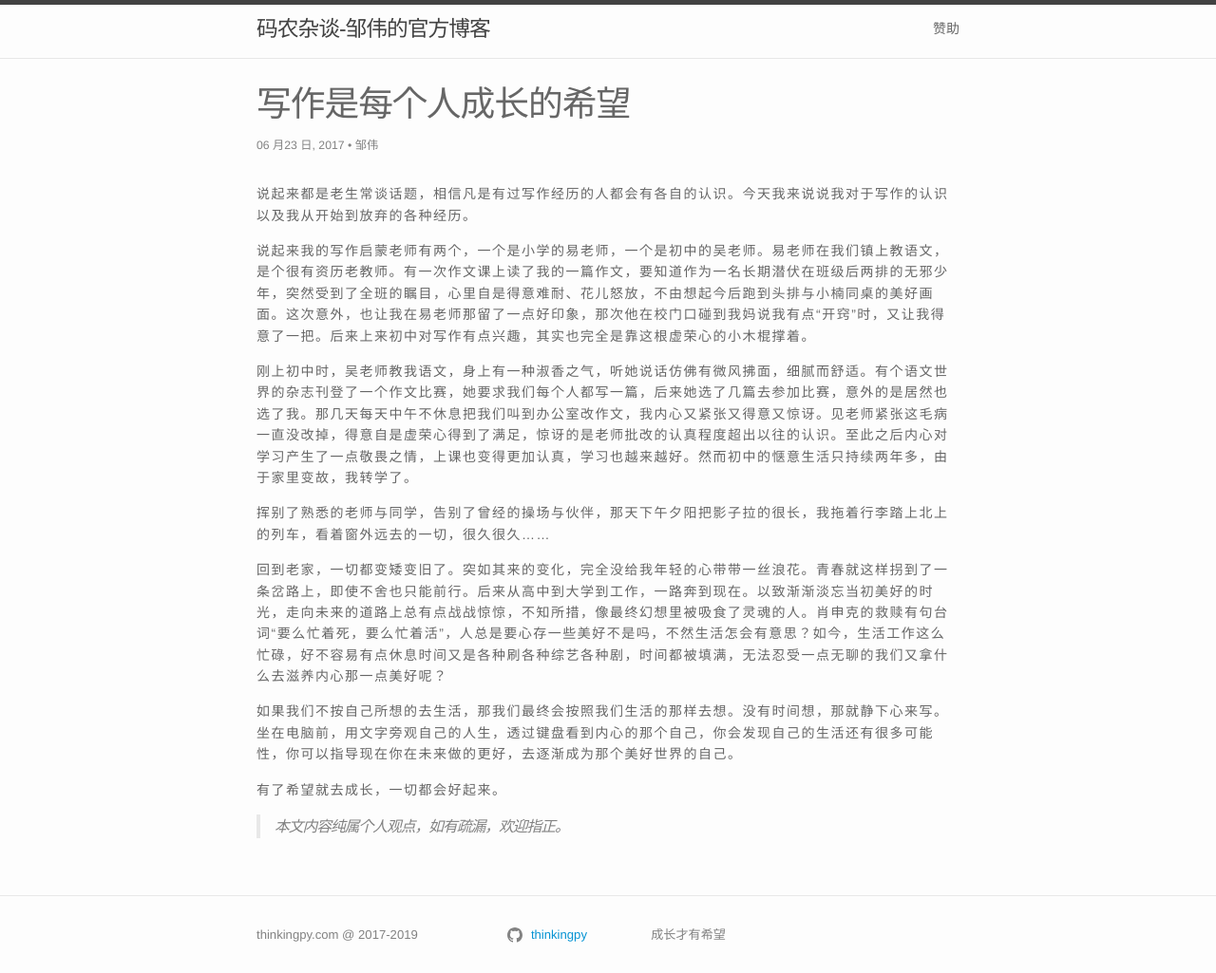
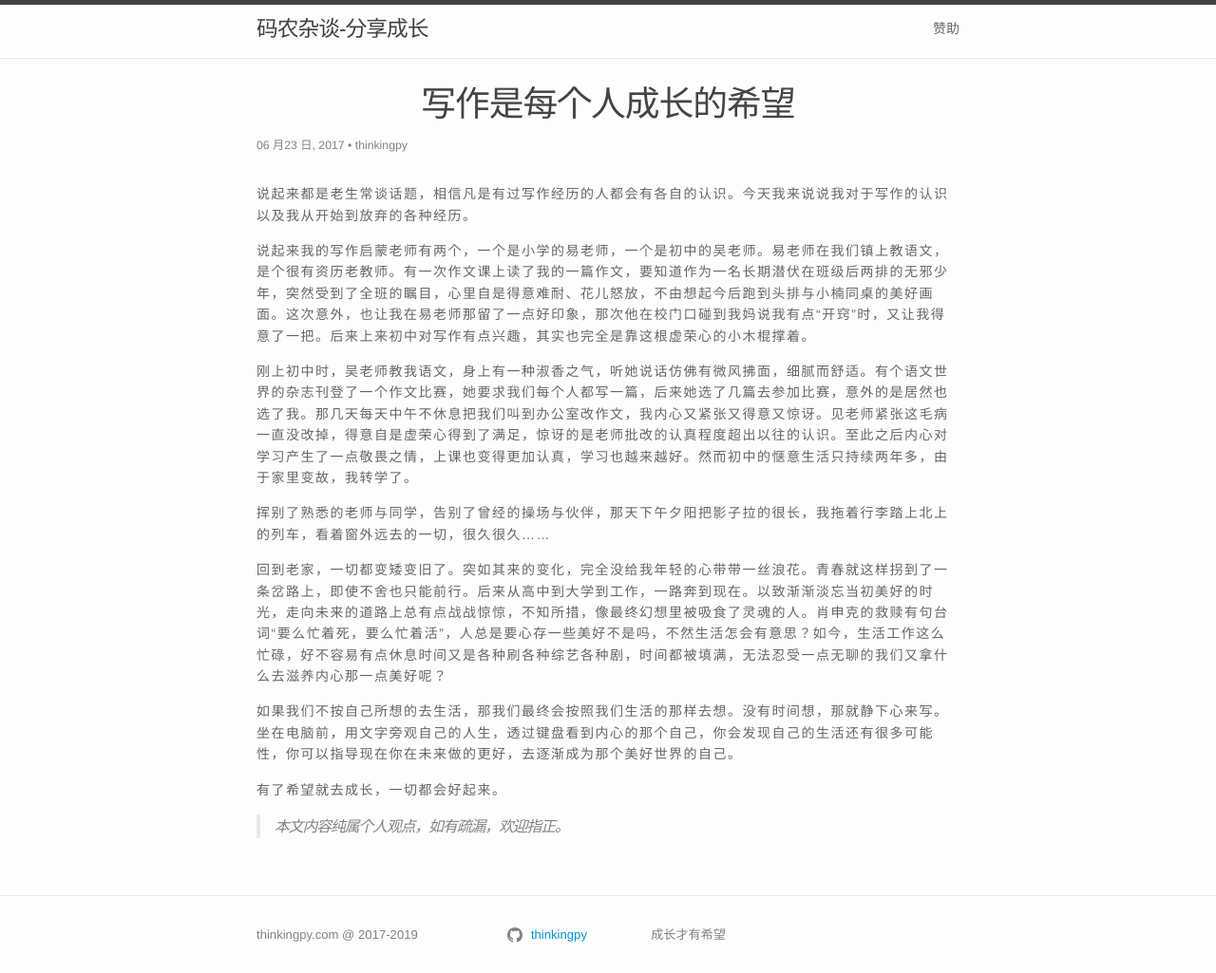
Before and after one commit to thinkingpy/thinkingpy.github.io, a Jekyll site: the page built from _posts/2017-09-23-writing-is-hope.md, in a window 1280 px wide. Shown: the whole page at 95% size. Built offline with Jekyll 4.4.1, drawn with Linux system fonts in a browser that asks for light colours.

Commit message:
update post

```diff
--- a/_config.yml
+++ b/_config.yml
@@ -13,7 +13,7 @@
 # you will see them accessed via {{ site.title }}, {{ site.email }}, and so on.
 # You can create any custom variable you would like, and they will be accessible
 # in the templates via {{ site.myvariable }}.
-title: 码农杂谈-邹伟的官方博客
+title: 码农杂谈-分享成长
 email: thinkingpy@163.com
 slogan: 成长才有希望
 description: >- # this means to ignore newlines until "baseurl:"
--- a/_posts/2017-09-23-writing-is-hope.md
+++ b/_posts/2017-09-23-writing-is-hope.md
@@ -1,10 +1,11 @@
 ---
 layout: post
 title: "写作是每个人成长的希望"
-author: 邹伟
+author: thinkingpy
 description: "写作就是反思、成长、创造，是每个人的希望"
 date:   2017-09-23 20:06:03 +0800
 categories: [thoughts]
+tags: ["写作"]
 ---
 
 说起来都是老生常谈话题，相信凡是有过写作经历的人都会有各自的认识。今天我来说说我对于写作的认识以及我从开始到放弃的各种经历。
--- a/_sass/minima/_layout.scss
+++ b/_sass/minima/_layout.scss
@@ -221,7 +221,8 @@
   @include relative-font-size(2.625);
   letter-spacing: -1px;
   line-height: 1;
-
+  color: #444;
+  text-align: center;
   @include media-query($on-laptop) {
     @include relative-font-size(2.25);
   }
```
Also changed, not shown: _posts/2019-01-20-setup-github-blog.md (+2 -1 lines).
